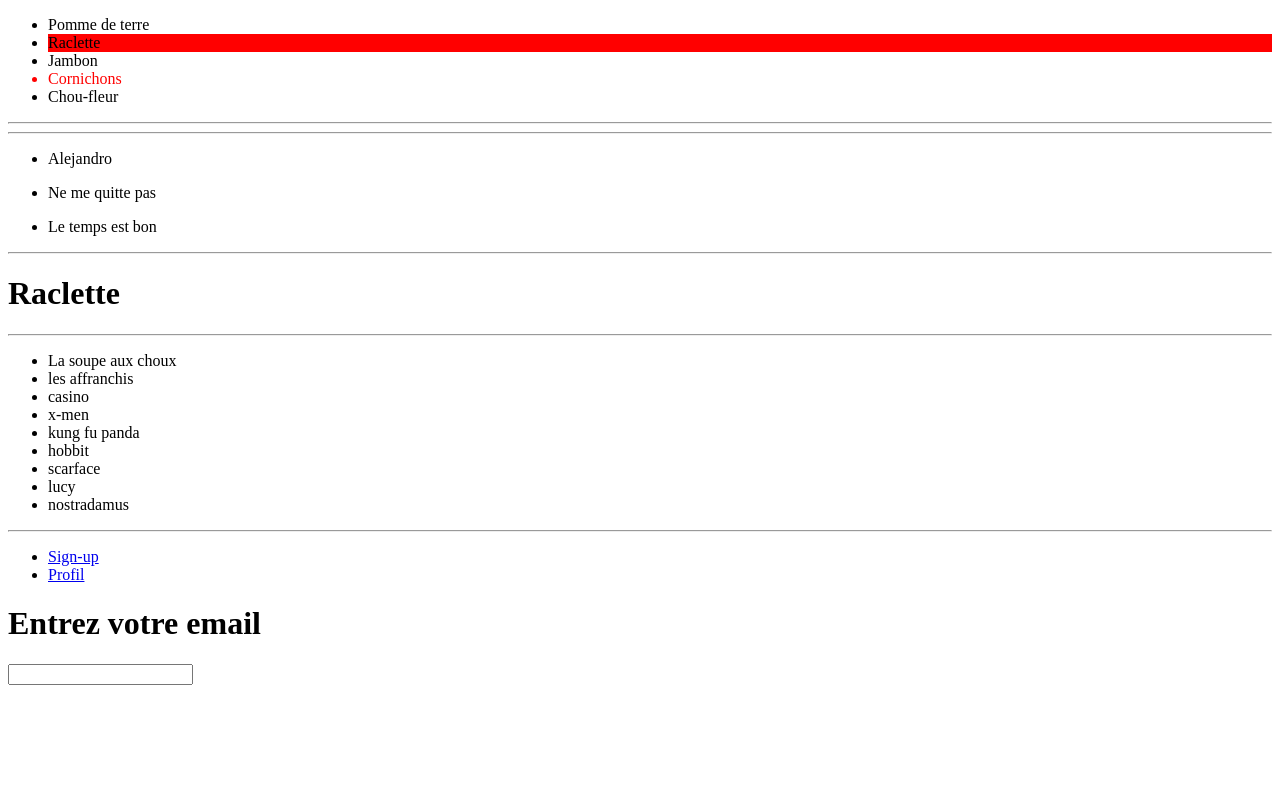
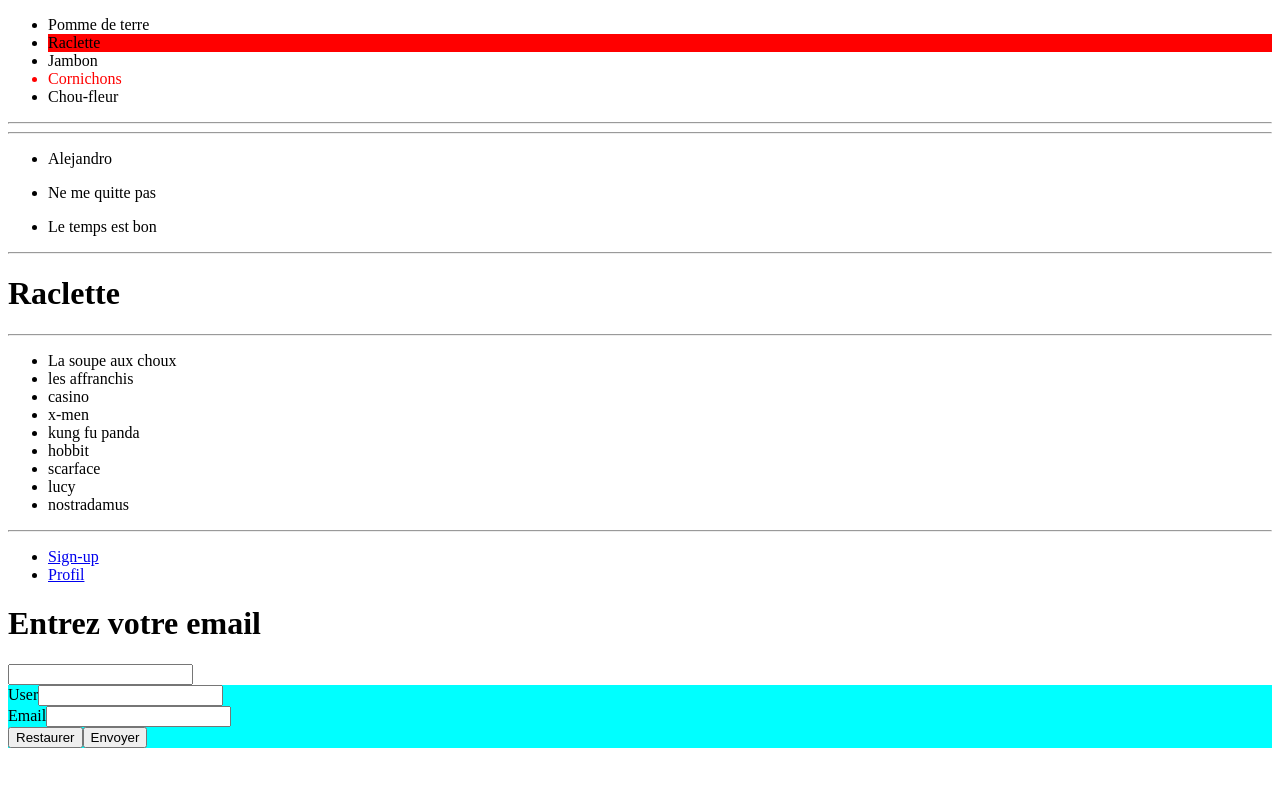
Before and after one commit to patmachris/AngularApp, an Angular app: page /sign-up in a window 1280 px wide. Shown: the top 786 px of the page. Built offline with nearby package versions, Linux system fonts and the light colour scheme.

Commit message:
quete angular n6

```diff
--- /dev/null
+++ b/src/app/sign-up.model.ts
@@ -0,0 +1,4 @@
+export class userName{
+    username: string;
+    mail: string;
+}
--- a/src/app/sign-up/sign-up.component.css
+++ b/src/app/sign-up/sign-up.component.css
@@ -0,0 +1,3 @@
+form{
+    background-color: aqua;
+}
--- a/src/app/sign-up/sign-up.component.html
+++ b/src/app/sign-up/sign-up.component.html
@@ -1 +1,22 @@
-<h1>{{email}}</h1><input type="email" name="email"/>
+<h1>{{email}}</h1><input type="email" name="email" />
+
+<form (ngSubmit)="myForm.valid && onSubmit()" #myForm="ngForm">
+    <div>
+        <label for="user">User</label>
+        <input name="user" type="text" [(ngModel)]="model.username" #username="ngModel" required minlength="4" maxlength="25">
+      </div>
+    <div *ngIf="myForm.submitted">
+        <div *ngIf="username.errors">
+            <span *ngIf="username.errors.required"> le champs est requis</span>
+            <span *ngIf="username.errors.minlength">il me faut au minimu 4 characteres</span>
+        </div>
+    </div>
+    <div>
+        <label for="mail-order">Email</label>
+        <input name="mail-order" type="email" [(ngModel)]="adresseMail">
+    </div>
+
+
+    <button type="reset">Restaurer</button>
+    <button type="submit">Envoyer</button>
+</form>
--- a/src/app/sign-up/sign-up.component.ts
+++ b/src/app/sign-up/sign-up.component.ts
@@ -1,4 +1,6 @@
 import { Component, OnInit } from '@angular/core';
+import { userName } from '../sign-up.model'
+
 
 @Component({
   selector: 'app-sign-up',
@@ -7,10 +9,18 @@ import { Component, OnInit } from '@angular/core';
 })
 export class SignUpComponent implements OnInit {
   email= 'Entrez votre email';
+model : userName = new userName();
+
+
+
 
   constructor() { }
 
   ngOnInit() {
   }
 
+  onSubmit(){
+    alert("Le formulaire est envoyé")
+  }
+
 }
```
